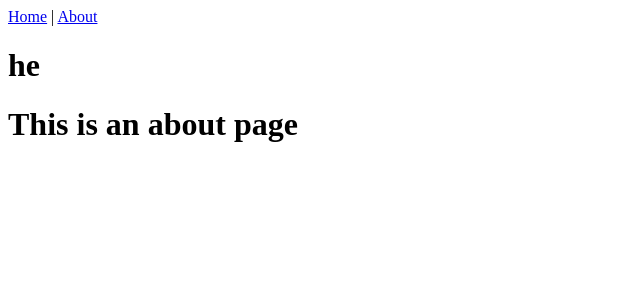
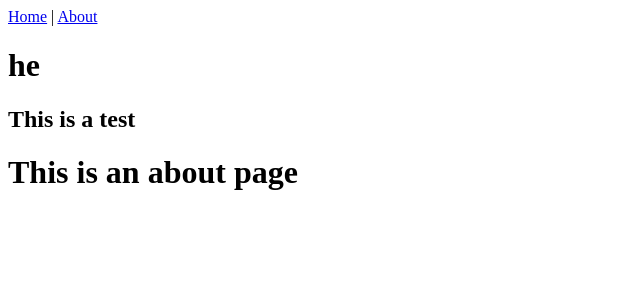
Before and after one commit to Michaelaltinsik1/Scrum, a Vue app in the folder postershop/: page /about in a window 1280 px wide. Shown: the top 300 px of the page, without its empty margins (0-640 px from the left). Built offline with nearby package versions, Linux system fonts and the light colour scheme.

Commit message:
testing h2

```diff
--- a/postershop/src/views/About.vue
+++ b/postershop/src/views/About.vue
@@ -1,6 +1,7 @@
 <template>
   <div class="about">
     <h1>he</h1>
+    <h2>This is a test</h2>
     <h1>This is an about page</h1>
   </div>
 </template>
```
